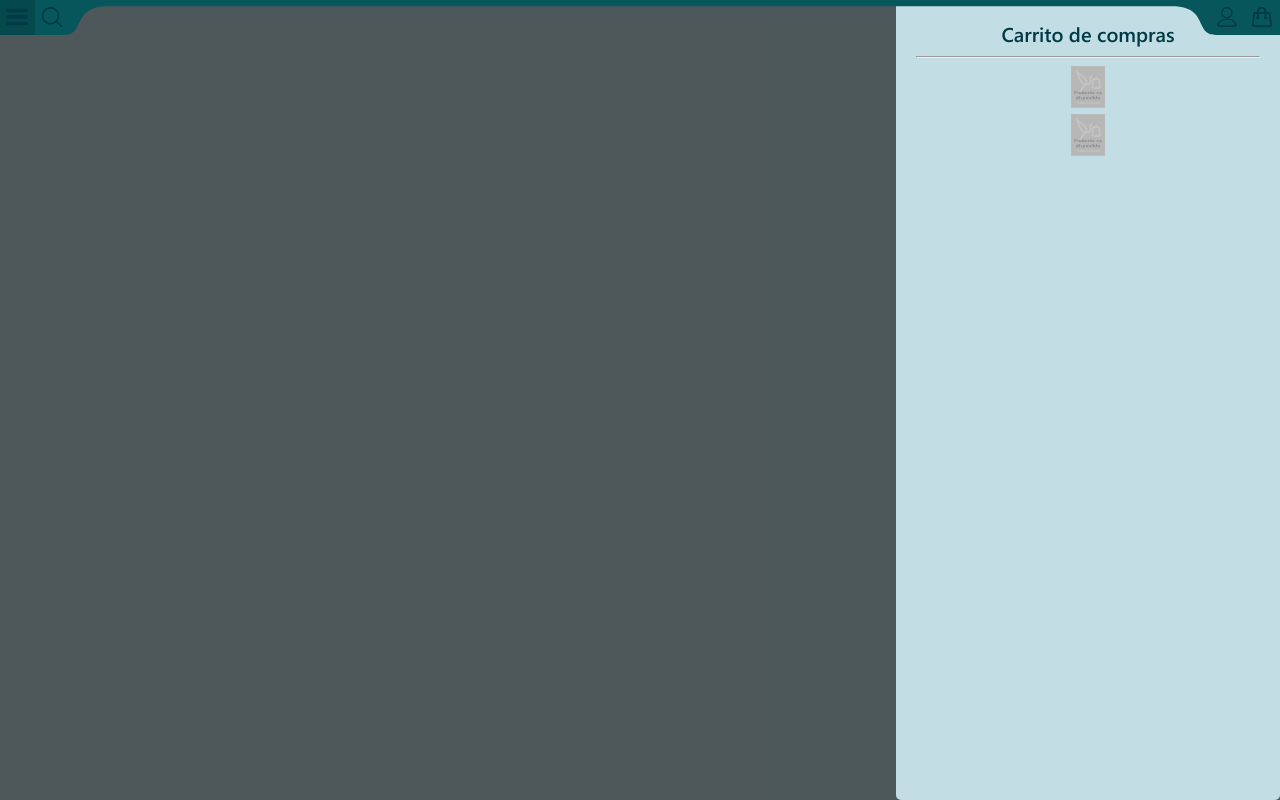
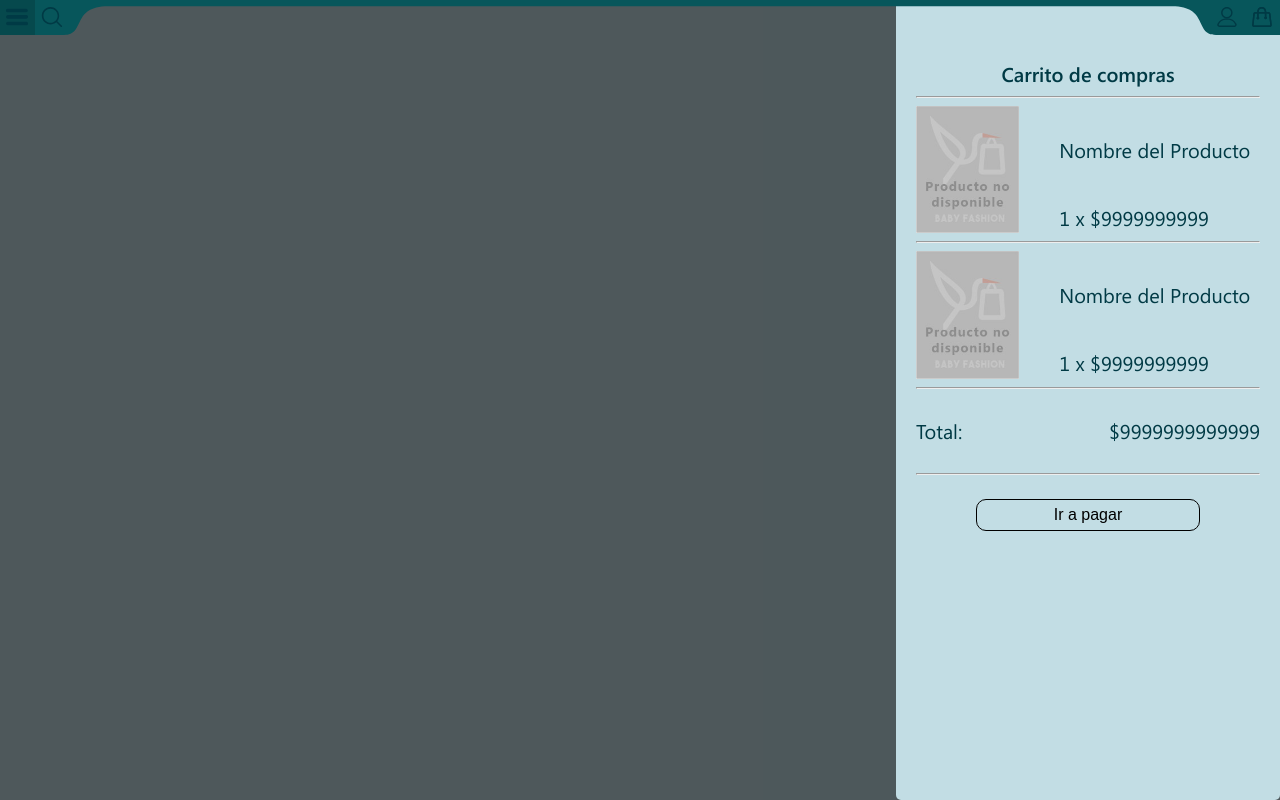
Before and after one commit to DavGil-Design/grupo_1, a website: page src/views/productCart.html in a window 1280 px wide. Drawn offline with Linux system fonts and the light colour scheme; files that its build step writes are made by us from their sources; files whose address does not match are found by name.

Commit message:
productCart finished

```diff
--- a/src/public/css/productCart.css
+++ b/src/public/css/productCart.css
@@ -81,7 +81,7 @@ li.icon_user {
 /*------*/
 
     /*-----------*/
-    /*Login popup*/
+    /*Cart popup*/
     /*-----------*/
     .popup {
         background: rgba(0, 0, 0, 0.6);
@@ -97,7 +97,7 @@ li.icon_user {
 
     .popup-content {
         height: auto;
-        width: 50%;
+        width: 70%;
         height: 100%;
         background: var(--c-color1);
         padding: 20px;
@@ -105,14 +105,73 @@ li.icon_user {
         position: relative;
     }
 
+    h2{
+        margin-top: 2em;
+    }
 
+    .product-article{
+        display: flex;
+
+    }
+    .products{
+        display: flex;
+        width: 65%;
+        font-size: 12px;
+        flex-direction: column;
+        text-align: left;
+        margin-left: 1em;
+    }
+
+    .total{
+        display: flex;
+        width: 100%;
+        font-size: 12px;
+        flex-direction: row;
+        justify-content: space-between;
+        align-items: flex-end;
+    }
 
     .products_img{
-        width: 40%;
-        height: 40%;
+        width: 30%;
+        display: inline;
+    }
+
+    .name-product{
+        margin-top: 1.5em;
+
+    }
+
+    .count-and-price{
+        align-items: flex-end;
+        margin-bottom: 0;
+    }
+
+    .button-pay{
+        margin-top: 1em;
+        margin-bottom: 1em;
+        display: inline;
+        width: 65%;
+        height: 2em;
+        padding: 1px;
+        border: 1px solid var(--c-color8);
+        border-radius: 10px;
+        background: none;
+        font-size: 16px;
     }
 
 
+
+    @media (min-width: 430px) {
+        .products, .total{
+            font-size: 16px;
+        }
+    }
+
+    @media (min-width: 600px) {
+        .products, .total{
+            font-size: 20px;
+        }
+    }
 
 
 /*------*/
@@ -137,7 +196,7 @@ li.icon_user {
 
     .popup-content {
         height: auto;
-        width: 30%;
+        width: 45%;
         height: 100%;
         background: var(--c-color1);
         padding: 20px;
@@ -145,14 +204,13 @@ li.icon_user {
         position: relative;
     }
 
-
-
-
-
+    .products{
+        margin-left: 2em;
+    }
 
     .products_img{
-        width: 10%;
-        height: 10%;
+        width: 30%;
+        height: 30%;
     }
 
 
@@ -189,4 +247,7 @@ li.icon_user {
         position: relative;
     }
 
+    .products_img{
+        width: 30%;
+    }
 }
--- a/src/views/productCart.html
+++ b/src/views/productCart.html
@@ -39,12 +39,36 @@
         <div class="popup-content">
             <h2>Carrito de compras</h2>
             <hr>
-            <div class="products">
+            <div class="product-article">
                 <img class="products_img" src="/static/img/jpg/img-disable.jpg" alt="">
+                <div class="products">
+                    <p class="name-product">
+                        Nombre del Producto
+                    </p>
+                    <p class="count-and-price">
+                        1 x $9999999999
+                    </p>
+                </div>
             </div>
-            <div class="products">
+            <hr>
+            <div class="product-article">
                 <img class="products_img" src="/static/img/jpg/img-disable.jpg" alt="">
+                <div class="products">
+                    <p class="name-product">
+                        Nombre del Producto
+                    </p>
+                    <p class="count-and-price">
+                        1 x $9999999999
+                    </p>
+                </div>
             </div>
+            <hr>
+            <div class="total">
+                <p>Total:</p>
+                <p>$9999999999999</p>
+            </div>
+            <hr>
+            <a href="/"><button class="button-pay">Ir a pagar</button></a>
         </div>
     </div>
 </body>
```
Also changed, not shown: src/public/css/register.css (+11 -4 lines), src/views/register.html (+1 -1 lines).
